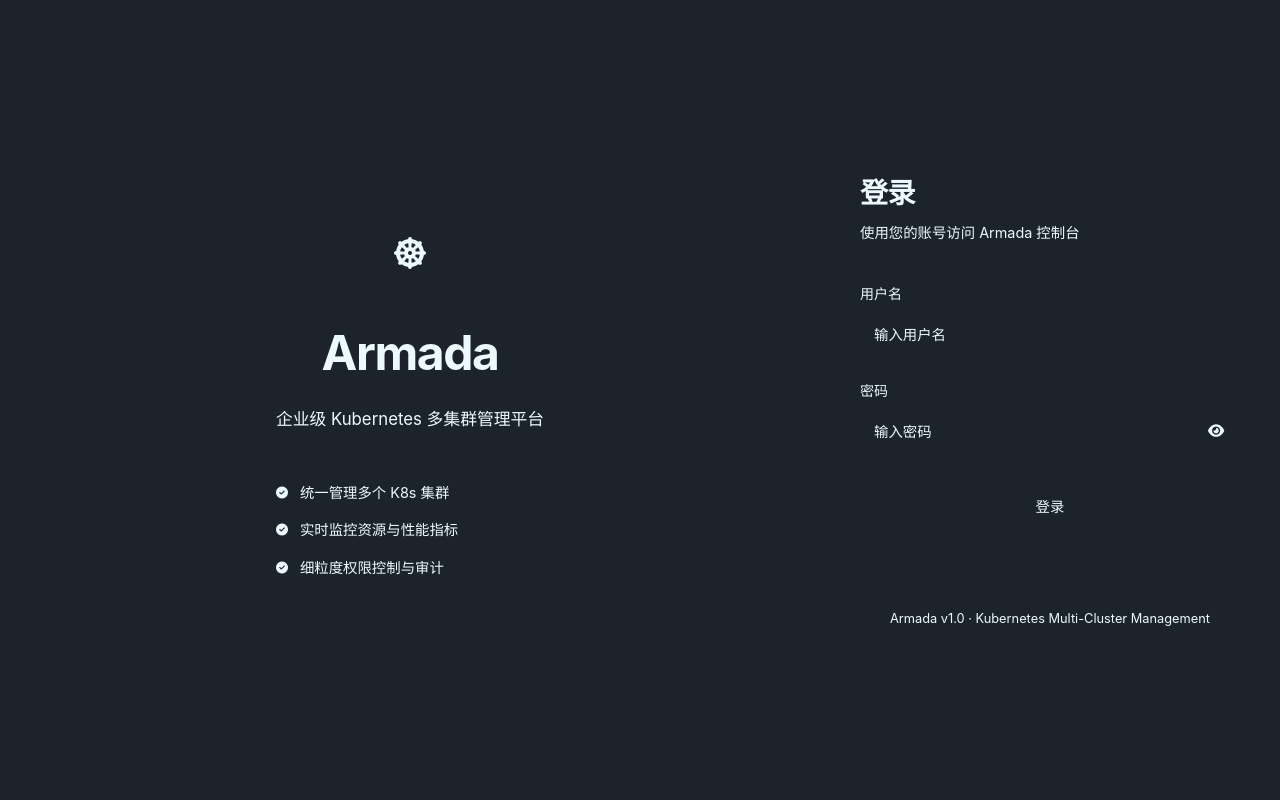
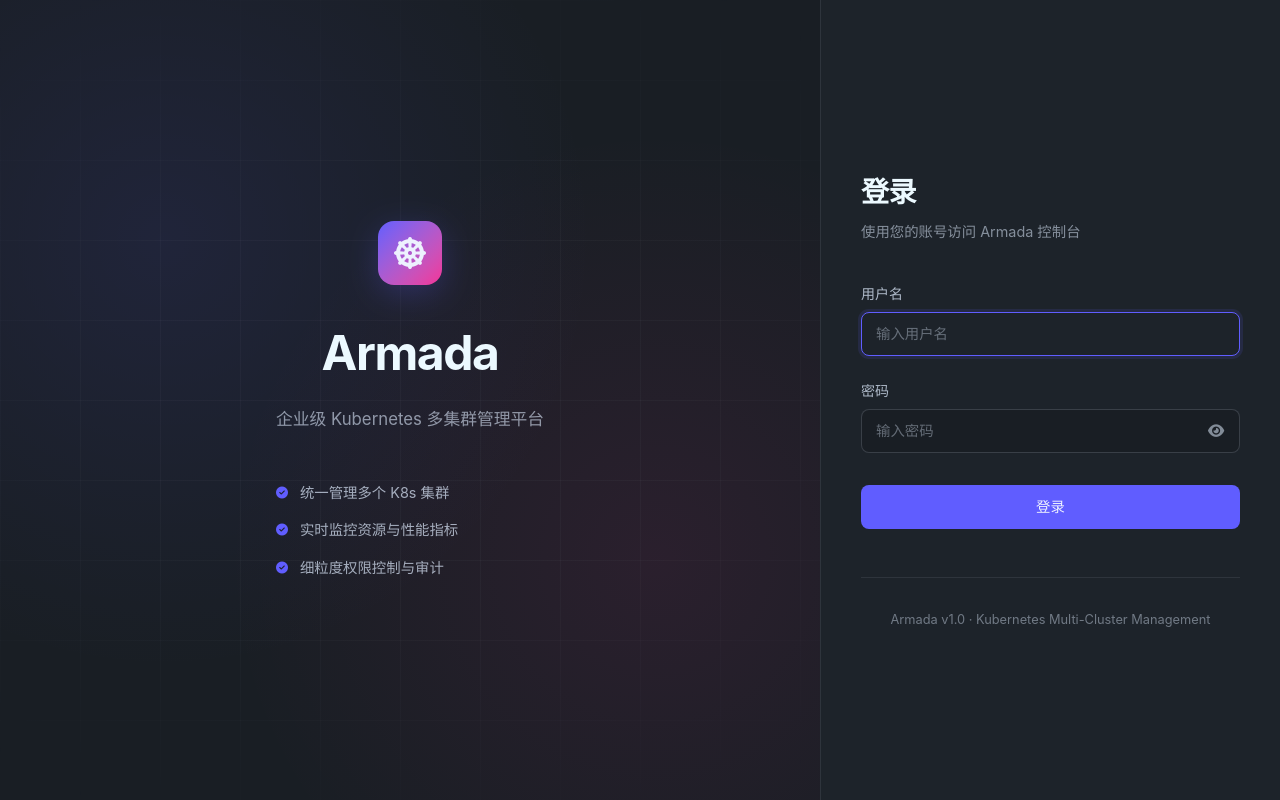
Before and after one commit to zcw576020095/Armada, a Django app: page /accounts/login/ in a window 1280 px wide. Run offline with Django 5.2, Linux system fonts and the light colour scheme; style sheets or scripts are compiled from the project's sources; parts of the project's set-up code (start-up, migrations or seed data) failed here and were passed over.

Commit message:
fix: 修复 DaisyUI v5 变量名不匹配导致整页丢颜色
8个模板78处自定义CSS沿用v4短变量名(--bc/--p/--b1)，v5已改名为
--color-* 且值本身就是完整oklch()，旧写法 oklch(var(--bc)) 既引用
不存在的变量又构成 oklch(oklch()) 双层非法嵌套，背景/文字/边框全失效。
统一修复：短名→v5全名；纯色→裸var；带透明度→color-mix(in oklab)。

```diff
--- a/templates/accounts/login.html
+++ b/templates/accounts/login.html
@@ -21,8 +21,8 @@
     body {
       min-height: 100vh;
       display: flex;
-      background: oklch(var(--b1));
-      color: oklch(var(--bc));
+      background: var(--color-base-100);
+      color: var(--color-base-content);
       font-family: -apple-system, BlinkMacSystemFont, 'Segoe UI', 'Inter', sans-serif;
       overflow: hidden;
     }
@@ -34,7 +34,7 @@
       display: flex;
       align-items: center;
       justify-content: center;
-      background: oklch(var(--b2));
+      background: var(--color-base-200);
       overflow: hidden;
     }
 
@@ -44,8 +44,8 @@
       position: absolute;
       inset: 0;
       background:
-        radial-gradient(circle at 20% 30%, oklch(var(--p) / 0.10) 0%, transparent 50%),
-        radial-gradient(circle at 80% 70%, oklch(var(--s) / 0.08) 0%, transparent 50%);
+        radial-gradient(circle at 20% 30%, color-mix(in oklab, var(--color-primary) 10%, transparent) 0%, transparent 50%),
+        radial-gradient(circle at 80% 70%, color-mix(in oklab, var(--color-secondary) 8%, transparent) 0%, transparent 50%);
     }
 
     /* 精致的网格背景 */
@@ -53,8 +53,8 @@
       position: absolute;
       inset: 0;
       background-image:
-        linear-gradient(oklch(var(--bc) / 0.03) 1px, transparent 1px),
-        linear-gradient(90deg, oklch(var(--bc) / 0.03) 1px, transparent 1px);
+        linear-gradient(color-mix(in oklab, var(--color-base-content) 3%, transparent) 1px, transparent 1px),
+        linear-gradient(90deg, color-mix(in oklab, var(--color-base-content) 3%, transparent) 1px, transparent 1px);
       background-size: 80px 80px;
       mask-image: radial-gradient(ellipse 80% 60% at 50% 50%, black 40%, transparent 100%);
     }
@@ -72,16 +72,16 @@
       height: 64px;
       margin: 0 auto 2rem;
       border-radius: 16px;
-      background: linear-gradient(135deg, oklch(var(--p)) 0%, oklch(var(--s)) 100%);
+      background: linear-gradient(135deg, var(--color-primary) 0%, var(--color-secondary) 100%);
       display: flex;
       align-items: center;
       justify-content: center;
-      box-shadow: 0 8px 32px oklch(var(--p) / 0.25);
+      box-shadow: 0 8px 32px color-mix(in oklab, var(--color-primary) 25%, transparent);
     }
 
     .brand-icon i {
       font-size: 2rem;
-      color: oklch(var(--pc));
+      color: var(--color-primary-content);
     }
 
     .visual-content h1 {
@@ -89,12 +89,12 @@
       font-weight: 700;
       letter-spacing: -0.03em;
       margin-bottom: 1rem;
-      color: oklch(var(--bc));
+      color: var(--color-base-content);
     }
 
     .visual-content p {
       font-size: 1.05rem;
-      color: oklch(var(--bc) / 0.55);
+      color: color-mix(in oklab, var(--color-base-content) 55%, transparent);
       line-height: 1.7;
     }
 
@@ -110,12 +110,12 @@
       display: flex;
       align-items: center;
       gap: 0.75rem;
-      color: oklch(var(--bc) / 0.65);
+      color: color-mix(in oklab, var(--color-base-content) 65%, transparent);
       font-size: 0.9rem;
     }
 
     .feature-item i {
-      color: oklch(var(--p));
+      color: var(--color-primary);
       font-size: 0.75rem;
     }
 
@@ -127,8 +127,8 @@
       flex-direction: column;
       justify-content: center;
       padding: 3rem 2.5rem;
-      background: oklch(var(--b1));
-      border-left: 1px solid oklch(var(--bc) / 0.08);
+      background: var(--color-base-100);
+      border-left: 1px solid color-mix(in oklab, var(--color-base-content) 8%, transparent);
     }
 
     .login-header { margin-bottom: 2.5rem; }
@@ -136,14 +136,14 @@
     .login-title {
       font-size: 1.75rem;
       font-weight: 600;
-      color: oklch(var(--bc));
+      color: var(--color-base-content);
       margin-bottom: 0.5rem;
       letter-spacing: -0.02em;
     }
 
     .login-subtitle {
       font-size: 0.9rem;
-      color: oklch(var(--bc) / 0.5);
+      color: color-mix(in oklab, var(--color-base-content) 50%, transparent);
     }
 
     .form-group { margin-bottom: 1.5rem; }
@@ -152,7 +152,7 @@
       display: block;
       font-size: 0.875rem;
       font-weight: 500;
-      color: oklch(var(--bc) / 0.7);
+      color: color-mix(in oklab, var(--color-base-content) 70%, transparent);
       margin-bottom: 0.5rem;
     }
 
@@ -161,20 +161,20 @@
       height: 44px;
       padding: 0 14px;
       border-radius: 8px;
-      border: 1px solid oklch(var(--bc) / 0.15);
-      background: oklch(var(--b2));
-      color: oklch(var(--bc));
+      border: 1px solid color-mix(in oklab, var(--color-base-content) 15%, transparent);
+      background: var(--color-base-200);
+      color: var(--color-base-content);
       font-size: 0.9rem;
       outline: none;
       transition: border-color 0.15s ease, box-shadow 0.15s ease, background 0.15s ease;
     }
 
-    .form-input::placeholder { color: oklch(var(--bc) / 0.35); }
+    .form-input::placeholder { color: color-mix(in oklab, var(--color-base-content) 35%, transparent); }
 
     .form-input:focus {
-      border-color: oklch(var(--p));
-      background: oklch(var(--b1));
-      box-shadow: 0 0 0 3px oklch(var(--p) / 0.12);
+      border-color: var(--color-primary);
+      background: var(--color-base-100);
+      box-shadow: 0 0 0 3px color-mix(in oklab, var(--color-primary) 12%, transparent);
     }
 
     .password-wrap { position: relative; }
@@ -189,7 +189,7 @@
       height: 32px;
       border: none;
       background: transparent;
-      color: oklch(var(--bc) / 0.5);
+      color: color-mix(in oklab, var(--color-base-content) 50%, transparent);
       cursor: pointer;
       border-radius: 6px;
       display: flex;
@@ -200,19 +200,19 @@
     }
 
     .password-toggle:hover {
-      color: oklch(var(--bc) / 0.8);
-      background: oklch(var(--bc) / 0.06);
+      color: color-mix(in oklab, var(--color-base-content) 80%, transparent);
+      background: color-mix(in oklab, var(--color-base-content) 6%, transparent);
     }
 
-    .password-toggle:focus { outline: none; color: oklch(var(--p)); }
+    .password-toggle:focus { outline: none; color: var(--color-primary); }
 
     .login-btn {
       width: 100%;
       height: 44px;
       border: none;
       border-radius: 8px;
-      background: oklch(var(--p));
-      color: oklch(var(--pc));
+      background: var(--color-primary);
+      color: var(--color-primary-content);
       font-size: 0.9rem;
       font-weight: 500;
       cursor: pointer;
@@ -222,15 +222,15 @@
 
     .login-btn:hover {
       filter: brightness(1.08);
-      box-shadow: 0 4px 12px oklch(var(--p) / 0.3);
+      box-shadow: 0 4px 12px color-mix(in oklab, var(--color-primary) 30%, transparent);
     }
 
     .error-box {
       padding: 0.875rem 1rem;
       border-radius: 8px;
-      background: oklch(var(--er) / 0.10);
-      border: 1px solid oklch(var(--er) / 0.20);
-      color: oklch(var(--er));
+      background: color-mix(in oklab, var(--color-error) 10%, transparent);
+      border: 1px solid color-mix(in oklab, var(--color-error) 20%, transparent);
+      color: var(--color-error);
       font-size: 0.875rem;
       margin-bottom: 1.5rem;
       display: flex;
@@ -244,10 +244,10 @@
     .login-footer {
       margin-top: 3rem;
       padding-top: 2rem;
-      border-top: 1px solid oklch(var(--bc) / 0.08);
+      border-top: 1px solid color-mix(in oklab, var(--color-base-content) 8%, transparent);
       text-align: center;
       font-size: 0.8rem;
-      color: oklch(var(--bc) / 0.4);
+      color: color-mix(in oklab, var(--color-base-content) 40%, transparent);
     }
 
     /* 响应式 */
@@ -258,12 +258,12 @@
         min-width: unset;
         max-width: 420px;
         margin: 0 auto;
-        border: 1px solid oklch(var(--bc) / 0.08);
+        border: 1px solid color-mix(in oklab, var(--color-base-content) 8%, transparent);
         border-radius: 16px;
       }
       body {
         justify-content: center;
-        background: oklch(var(--b2));
+        background: var(--color-base-200);
         padding: 1rem;
       }
     }
--- a/templates/clusters/add.html
+++ b/templates/clusters/add.html
@@ -9,8 +9,8 @@
   .form-card {
     position: relative; overflow: hidden;
     border-radius: 0.75rem; padding: 1.25rem;
-    border: 1px solid oklch(var(--bc) / 0.08);
-    background: oklch(var(--b1));
+    border: 1px solid color-mix(in oklab, var(--color-base-content) 8%, transparent);
+    background: var(--color-base-100);
     box-shadow: 0 1px 3px rgba(0,0,0,0.1);
   }
   .form-card-blue { border-color: rgba(59,130,246,0.12); background: linear-gradient(135deg, #1e2a4a, #172040); }
--- a/templates/clusters/detail.html
+++ b/templates/clusters/detail.html
@@ -28,7 +28,7 @@
 <style>
   .info-card {
     position: relative; overflow: hidden; border-radius: 0.75rem; padding: 1.25rem;
-    border: 1px solid oklch(var(--bc) / 0.06);
+    border: 1px solid color-mix(in oklab, var(--color-base-content) 6%, transparent);
     transition: transform 0.15s ease, box-shadow 0.15s ease;
   }
   .info-card:hover { transform: translateY(-2px); box-shadow: 0 6px 16px rgba(0,0,0,0.2); }
--- a/templates/clusters/edit.html
+++ b/templates/clusters/edit.html
@@ -9,8 +9,8 @@
   .form-card {
     position: relative; overflow: hidden;
     border-radius: 0.75rem; padding: 1.25rem;
-    border: 1px solid oklch(var(--bc) / 0.08);
-    background: oklch(var(--b1));
+    border: 1px solid color-mix(in oklab, var(--color-base-content) 8%, transparent);
+    background: var(--color-base-100);
     box-shadow: 0 1px 3px rgba(0,0,0,0.1);
   }
   .form-card-blue { border-color: rgba(59,130,246,0.12); background: linear-gradient(135deg, #1e2a4a, #172040); }
--- a/templates/clusters/node_detail.html
+++ b/templates/clusters/node_detail.html
@@ -13,7 +13,7 @@
 <style>
   .dash-card {
     position: relative; overflow: hidden; border-radius: 0.75rem; padding: 1.25rem;
-    border: 1px solid oklch(var(--bc) / 0.06);
+    border: 1px solid color-mix(in oklab, var(--color-base-content) 6%, transparent);
     transition: transform 0.15s ease, box-shadow 0.15s ease;
   }
   .dash-card:hover { transform: translateY(-2px); box-shadow: 0 6px 16px rgba(0,0,0,0.2); }
@@ -49,7 +49,7 @@
   .info-row {
     display: flex; align-items: center; justify-content: space-between;
     padding: 0.5rem 0.75rem; border-radius: 0.5rem;
-    background: oklch(var(--b2) / 0.5);
+    background: color-mix(in oklab, var(--color-base-200) 50%, transparent);
   }
 </style>
 {% endblock %}
--- a/templates/clusters/nodes.html
+++ b/templates/clusters/nodes.html
@@ -12,7 +12,7 @@
 <style>
   .dash-card {
     position: relative; overflow: hidden; border-radius: 0.75rem; padding: 1.25rem;
-    border: 1px solid oklch(var(--bc) / 0.06);
+    border: 1px solid color-mix(in oklab, var(--color-base-content) 6%, transparent);
     transition: transform 0.15s ease, box-shadow 0.15s ease;
   }
   .dash-card:hover { transform: translateY(-2px); box-shadow: 0 6px 16px rgba(0,0,0,0.2); }
@@ -41,8 +41,8 @@
   [data-theme="light"] .dash-card:hover { box-shadow: 0 6px 16px rgba(0,0,0,0.08); }
 
   .chart-card {
-    border-radius: 0.75rem; border: 1px solid oklch(var(--bc) / 0.06);
-    background: oklch(var(--b1)); padding: 1.25rem;
+    border-radius: 0.75rem; border: 1px solid color-mix(in oklab, var(--color-base-content) 6%, transparent);
+    background: var(--color-base-100); padding: 1.25rem;
     box-shadow: 0 4px 6px -1px rgba(0, 0, 0, 0.1), 0 2px 4px -1px rgba(0, 0, 0, 0.06);
   }
 </style>
```
Also changed, not shown: templates/base.html (+17 -17 lines), templates/dashboard/index.html (+5 -5 lines), CHANGELOG.md.
